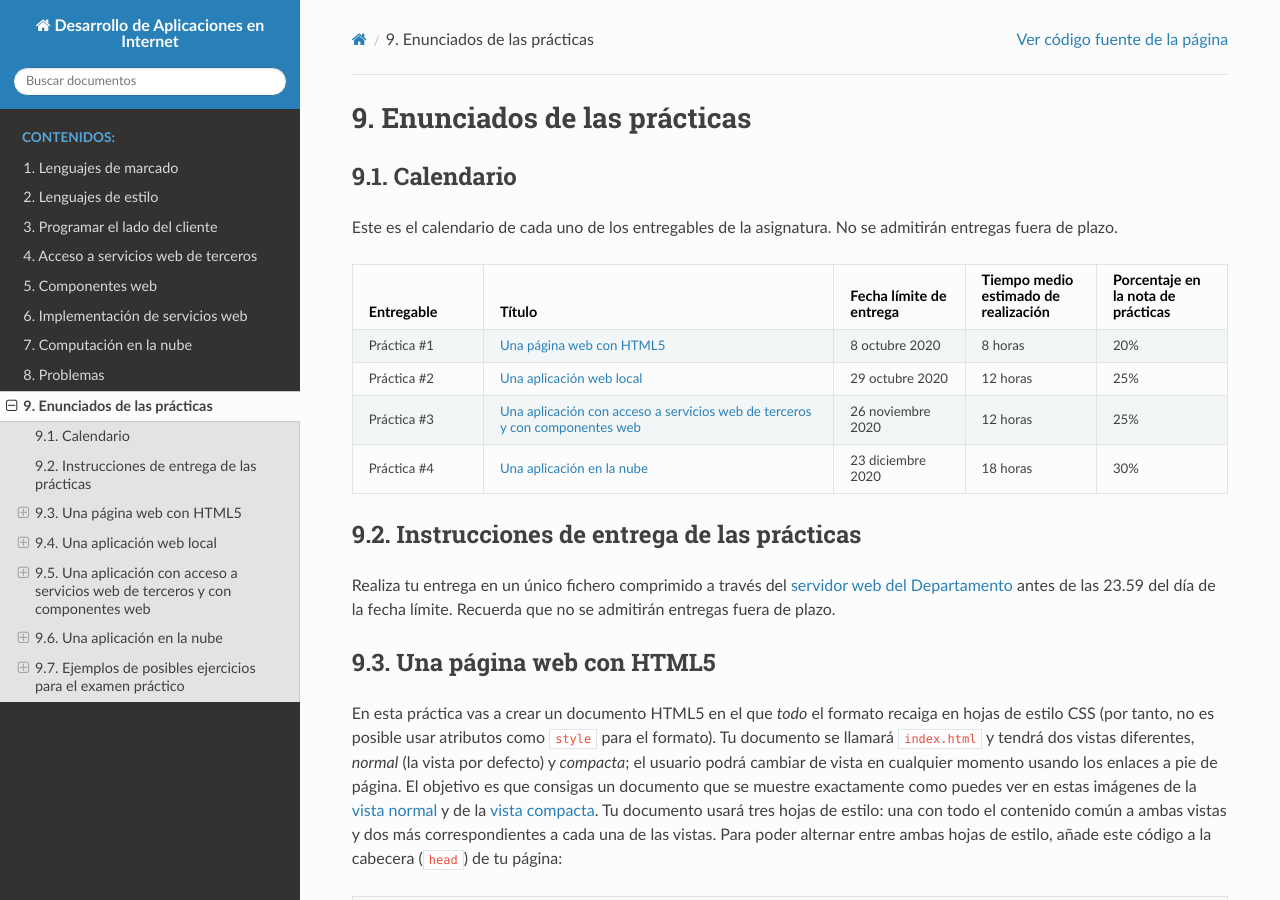
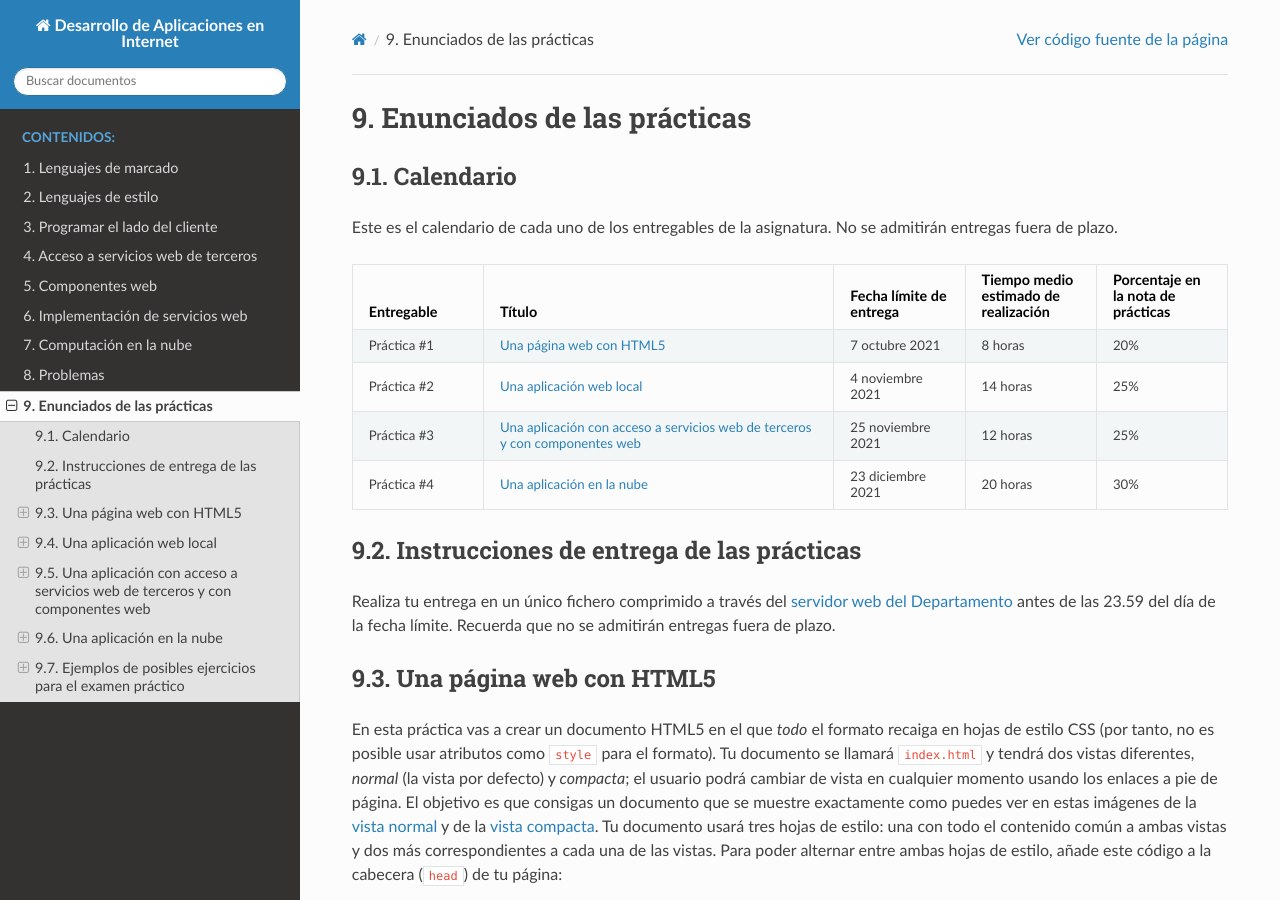
Before and after one commit to jaspock/dai2122, a Sphinx documentation site: the page built from docs/source/practicas.rst, in a window 1280 px wide and 900 px high. Built offline with Sphinx 7.4.7 and the Read the Docs theme 2.0.0, drawn with Linux system fonts in a browser that asks for light colours.

Commit message:
Adaptación al curso 2021-22.

```diff
--- a/docs/source/practicas.rst
+++ b/docs/source/practicas.rst
@@ -19,23 +19,23 @@ Este es el calendario de cada uno de los entregables de la asignatura. No se adm
       - Porcentaje en la nota de prácticas
     * - Práctica #1
       - `Una página web con HTML5`_
-      - 8 octubre 2020
+      - 7 octubre 2021
       - 8 horas
       - 20%
     * - Práctica #2
       - `Una aplicación web local`_
-      - 29 octubre 2020
-      - 12 horas
+      - 4 noviembre 2021
+      - 14 horas
       - 25%
     * - Práctica #3
       - `Una aplicación con acceso a servicios web de terceros y con componentes web`_
-      - 26 noviembre 2020
+      - 25 noviembre 2021
       - 12 horas
       - 25%
     * - Práctica #4
       - `Una aplicación en la nube`_
-      - 23 diciembre 2020
-      - 18 horas
+      - 23 diciembre 2021
+      - 20 horas
       - 30%
 
 
```
Also changed, not shown: docs/source/index.rst (+14 -13 lines), 1 other file.
